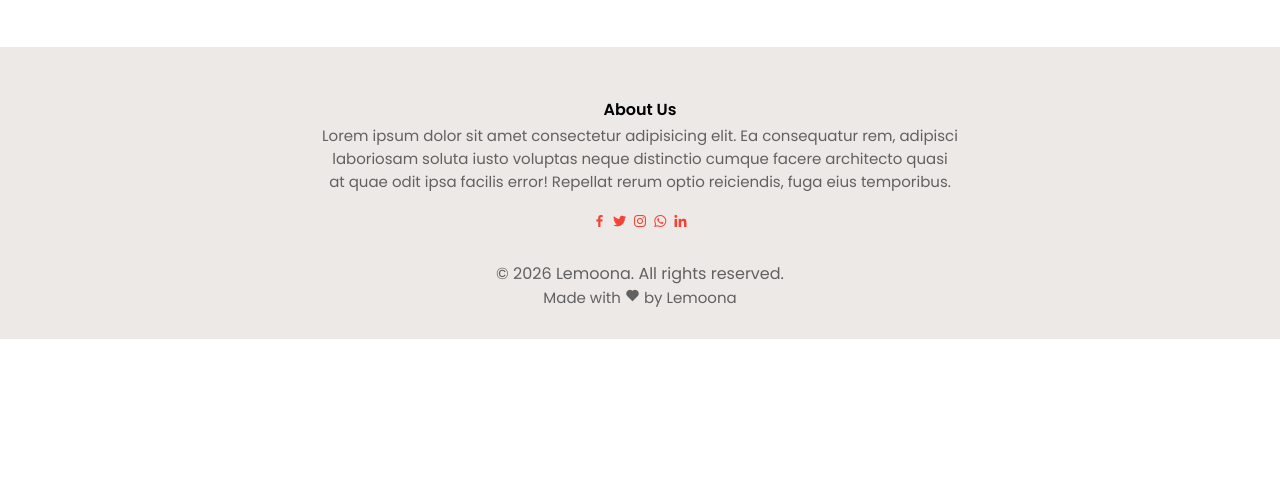
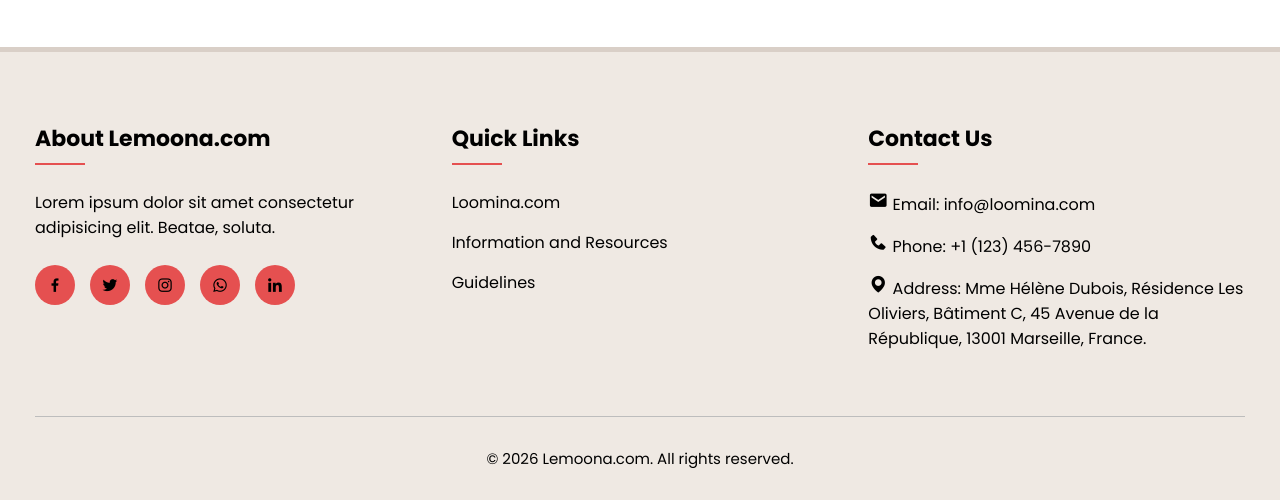
Before and after one commit to heionion/luna, a plain HTML site: page index.html in a window 1280 px wide. Shown: the part 1169-1669 px from the top of the page. Before the commit the page ends 1508 px from the top, so only its background shows below. Drawn offline with nearby package versions, Linux system fonts and the light colour scheme.

Commit message:
Add files via upload

```diff
--- a/index.html
+++ b/index.html
@@ -25,7 +25,7 @@
         </nav>
 
         <div class="text-box">
-            <h1>Magic</h1>
+            <h1>Bonjour! Sit Amet</h1>
             <p>Lorem ipsum dolor sit amet consectetur, adipisicing elit. A voluptatibus qui eum et minus reiciendis. Tempora cum pariatur id earum?</p>
         <a href="" class="btn-1">Visit Us To know More</a>
         </div>
@@ -75,22 +75,42 @@
     </section>
 
 <!----- Footer ----->
-    <section class="footer">
-        <div class="rows"><h4>About Us</h4>
-        <p>Lorem ipsum dolor sit amet consectetur adipisicing elit. Ea consequatur rem, adipisci<br> laboriosam soluta iusto voluptas neque distinctio cumque facere architecto quasi<br> at quae odit ipsa facilis error! Repellat rerum optio reiciendis, fuga eius temporibus.</p>
-        <div class="icons">
-            <i class="bx bxl-facebook icon"></i>
-            <i class="bx bxl-twitter icon"></i>
-            <i class="bx bxl-instagram icon"></i>
-            <i class="bx bxl-whatsapp icon"></i>
-            <i class="bx bxl-linkedin icon"></i>
+    <footer>
+        <div class="container">
+            <div class="footer-content">
+                <div class="footer-column">
+                    <h3>About Lemoona.com</h3>
+                    <p>Lorem ipsum dolor sit amet consectetur adipisicing elit. Beatae, soluta.</p>
+                    <div class="social-icons">
+                        <a href=""><i class="bx bxl-facebook"></i></a>
+                        <a href=""><i class="bx bxl-twitter"></i></a>
+                        <a href=""><i class="bx bxl-instagram"></i></a>
+                        <a href=""><i class="bx bxl-whatsapp"></i></a>
+                        <a href=""><i class="bx bxl-linkedin"></i></a>
+                    </div>
+                </div>
+                <div class="footer-column">
+                    <h3>Quick Links</h3>
+                    <div class="footer-links">
+                        <p>Loomina.com</p>
+                        <p>Information and Resources</p>
+                        <p>Guidelines</p>
+                    </div>
+                </div>
+                <div class="footer-column">
+                    <h3>Contact Us</h3>
+                    <div class="footer-contact">
+                        <p><i class="bx bxs-envelope"></i> Email: info@loomina.com</p>
+                        <p><i class="bx bxs-phone"></i> Phone: +1 (123) 456-7890</p>
+                        <p><i class="bx bxs-map"></i> Address: Mme Hélène Dubois, Résidence Les Oliviers, Bâtiment C, 45 Avenue de la République, 13001 Marseille, France.</p>
+                    </div>
+                </div>
+            </div>
+            <div class="copyright">
+                <p>&copy; 2026 Lemoona.com. All rights reserved.</p>
+            </div>
         </div>
-        <div id="copyright">
-            &copy; 2026 Lemoona. All rights reserved.
-        </div>
-        <p>Made with <i class="bx bxs-heart"></i> by Lemoona</p></div>
-
-    </section>
+    </footer>
 
 <!------JavaScrip for Toggle Menu------>
     <script>
--- a/style.css
+++ b/style.css
@@ -164,50 +164,94 @@ nav .bx{
         font-size: 20px;
     }
     .text-box-partner p{
-    font-size: 10px;
+        font-size: 10px;
     }
     .logo img{
-    width: 100%;
+        width: 100%;
     }
 }
 
 /*FOOTER*/
-.footer{
-    width: 100%;
+footer{
+    border-top: 5px solid #D9CFC7;
+    background: #EFE9E3;
+    color: #000000;
+    padding: 70px 35px 30px 35px;
+    position: relative;
+}
+.footer-content{
+    display: grid;
+    grid-template-columns: repeat(auto-fit, minmax(250px, 1fr));
+    gap: 40px;
+    margin-bottom: 50px;
+}
+.footer-column h3{
+    font-size: 22px;
+    margin-bottom: 25px;
+    position: relative;
+    padding-bottom: 10px;
+}
+.footer-column h3::after{
+    content: '';
+    position: absolute;
+    left: 0;
+    bottom: 0;
+    height: 2px;
+    width: 50px;
+    background: #E55050;
+}
+.footer-links{
+    list-style: none;
+}
+.footer-links p{
+    margin-bottom: 15px;
+}
+.footer-links p:hover{
+    padding-left: 5px;
+    font-weight: bold;
+    transition: 0.3s;
+    cursor: pointer;
+    color: #E55050;
+}
+.footer-contact p{
+    margin-bottom: 15px;
+}
+.footer-contact .bx{
+    font-size: 20px;
+}
+.footer-contact p:hover{
+    padding-left: 5px;
+    font-weight: bold;
+    transition: 0.3s;
+    cursor: pointer;
+    color: #E55050;
+}
+.social-icons{
+    margin-top: 25px;
+    display: flex;
+    gap: 15px;
+}
+.social-icons a{
+    display: flex;
+    justify-content: center;
+    align-items: center;
+    width: 40px;
+    height: 40px;
+    border-radius: 50%;
+    background: #E55050;
+    color: black;
+    text-decoration: none;
+    font-size: 18px;
+    transition: 0.3s all ease;
+}
+.social-icons a:hover{
+    background: #D9CFC7;
+    padding-top: 2px;
+}
+.copyright{
     text-align: center;
-    padding: 30px 0;
-    background: #EDE9E6;
+    padding-top: 30px;
+    border-top: 1px solid #bdbdbd;
+    color: #000000;
+    font-size: 15px;
 }
-.footer h4{
-    margin-bottom: 2px;
-    margin-top: 20px;
-    font-weight: 600;
-    text-align: center;
-    align-items: center;
-}
-
-.footer p{
-    text-align: center;
-    align-items: center;
-    font-size: 15px;
-    width: 100%;
-    color: rgb(97, 97, 97);
-}
-.icons .bx{
-    color: #f44336;
-    cursor: pointer;
-    padding-top: 20px;
-}
-#copyright{
-    color:rgb(97, 97, 97);
-    padding-top: 25px;
-}
-
-@media (max-width: 700px) {
-    .footer h4{
-        font-size: 15px;
-    }
-    .footer p{
-    font-size: 10px;
-    }
-}
```
